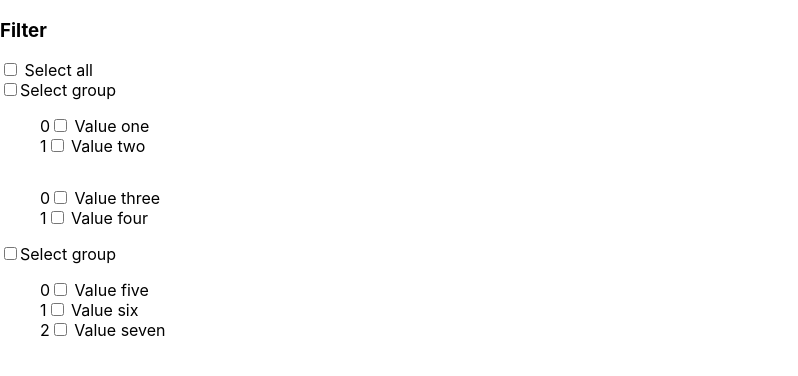
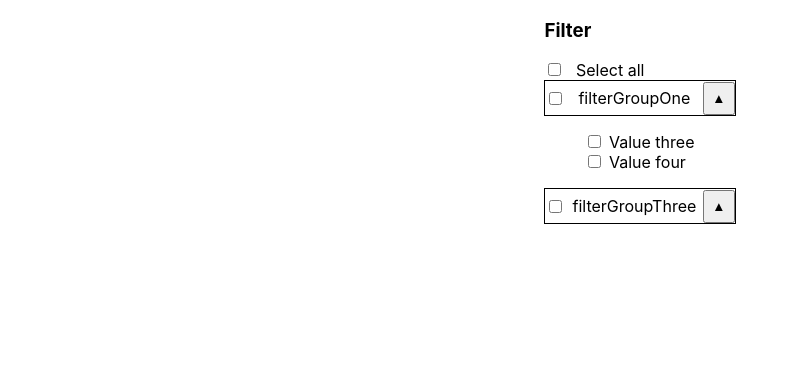
Before and after one commit to TrainingReact/FilterProject, a React (Create React App) app: page / in a window 1280 px wide. Shown: the top 376 px of the page, without its empty margins (0-798 px from the left). Built offline with nearby package versions, Linux system fonts and the light colour scheme.

Commit message:
sistemato alcuni problemi del filtro di gruppo, aggiunto il bottone per visualizzare o meno il sottofiltro, iniziato a gestire la visualizzazione degli item selezionati

```diff
--- a/src/components/ButtonFilter.js
+++ b/src/components/ButtonFilter.js
@@ -1,6 +1,7 @@
 import React from "react";
-export default function ButtonFilter() {
-  return <button>&#9660;</button>;
+export default function ButtonFilter(props) {
+  const { isSelected: isSelected, func: func } = props;
+  return isSelected ? <button onClick={func}>&#9660; </button> : <button onClick={func}>&#9650; </button>;
 }
 
-//&#9650;
+//
--- a/src/components/CheckboxSelectGroup.js
+++ b/src/components/CheckboxSelectGroup.js
@@ -1,5 +1,6 @@
-import React, { useRef, useState } from "react";
-
+import React, { useRef, useState, useMemo, useEffect, useCallback } from "react";
+import ButtonFilter from "./ButtonFilter";
+import { check, addIsCheckedToSubFilterData } from "../utils/utils";
 /**
  * the component manage the case in which select group checkbox is available from SUB_SELECT_ALL
  * @param {array} props.arrayData
@@ -8,67 +9,96 @@ import React, { useRef, useState } from "react";
  * @returns
  */
 export default function CheckboxSelectGroup(props) {
-  const { arrayData: arrayData, filterName: filterName } = props;
+  const { arrayData: arrayData, filterName: filterName, filterGroup: filterGroup } = props;
   //checkbox items select group ref
   const checkbox = useRef([]);
   //it add ischecked property for every sub filter value to set the state with updated data
-  const newData = arrayData.map((element) => {
-    return {
-      ...element,
-      isChecked: false,
-    };
-  });
+  const newData = addIsCheckedToSubFilterData(arrayData);
   //the useState is used to restore the previous checkboxes configuration
-  const [previous, setprevious] = useState(newData);
-  const [a, seta] = useState(0);
+  const [previous, setprevious] = useState({ data: newData });
+  //the useState is used to save the visibility after click button
+  const [isSelected, setIsSelected] = useState(false);
+  //the function allows to manage filter visibility after button click
+  const open = () => {
+    isSelected ? setIsSelected(false) : setIsSelected(true);
+  };
+  //the function allows to change class (button)
+  const styleClass = useMemo(() => (isSelected ? "checkbox-select-group-on" : "checkbox-select-group-off"), [isSelected]);
+  //checkbox select group ref
+  const selectGroup = useRef([]);
+  const [thisstate, setthisstate] = useState({ data: newData });
 
   //the function manage sub filter value checked and save the actual checked/unchecked
   //items configuration to allow to restore data in case of select group unchecked.
   const handleCheckChildElement = (event) => {
-    let data = previous;
+    let data = previous.data;
+    //find who is checked and save in data
     data.forEach((element) => {
       if (element.filterValue === event.target.value) {
         element.isChecked = event.target.checked;
       }
     });
-    setprevious(data);
-    seta(a + 1);
+    //save actual check/uncheck to restore
+    setprevious({
+      data: data,
+    });
+    setthisstate({
+      data: data,
+    });
   };
 
   //the function manage the select group selection. if select group is checked then
   //all the sub filter items must be checked. Otherwise, if select group is unchecked
   //then it restores the items to the previous state.
   const handleAllChecked = (event) => {
-    let data = previous;
+    let data = previous.data;
+    let appoggio = [{}];
+    //restore previous state
     if (event.target.checked === false) {
       data.map((element, key) => {
+        // appoggio.push(element);
         return (checkbox.current[key].checked = element.isChecked);
       });
+      //check all
     } else if (event.target.checked === true) {
       checkbox.current.forEach((el) => {
         el.checked = true;
+        appoggio.push({ filterName: "", filterValue: el.value, isChecked: el.checked });
+      });
+      setthisstate({
+        data: appoggio,
       });
     }
   };
 
+  useEffect(() => {
+    const ckbox = checkbox.current;
+    const result = check(ckbox);
+    if (result.length === ckbox.length) {
+      selectGroup.current.checked = true;
+    } else {
+      selectGroup.current.checked = false;
+    }
+  }, [handleCheckChildElement]);
+
+  useEffect(() => {
+    const ggg = thisstate.data.filter((el) => {
+      return el.isChecked === true;
+    });
+  }, [checkbox, handleCheckChildElement, handleAllChecked]);
+
   return (
-    <div className={"sub-filter-container "}>
-      <input type="checkbox" name="selectAll" onChange={handleAllChecked} value="checkedall" />
-      <label>{filterName}</label>
-      <ul className="list">
-        {previous.map((item, index) => {
+    <div className="sub-filter-container">
+      <div className="checkbox-select-group">
+        <input type="checkbox" name="selectAll" ref={selectGroup} onChange={handleAllChecked} value="checkedall" />
+        <label>{filterGroup}</label>
+        <ButtonFilter func={open} isSelected={isSelected} />
+      </div>
+      <ul className={"list " + styleClass}>
+        {previous.data.map((item, index) => {
           return (
-            <li>
-              {index}
-              <input
-                key={index}
-                ref={(el) => (checkbox.current[index] = el)}
-                onChange={handleCheckChildElement}
-                type="checkbox"
-                checked={item.isChecked}
-                value={item.filterValue}
-              />{" "}
-              {item.filterValue}
+            <li key={index}>
+              <input key={index} ref={(el) => (checkbox.current[index] = el)} onChange={handleCheckChildElement} type="checkbox" value={item.filterValue} /> {item.filterValue}
             </li>
           );
         })}
--- a/src/components/FilterGroup.js
+++ b/src/components/FilterGroup.js
@@ -1,6 +1,6 @@
 import { SUB_SELECT_ALL } from "../data/Data";
 import React from "react";
-import ViewSubFilterItem from "../utils/ViewSubFilterItem";
+import ViewSubFilterItem from "./ViewSubFilterItem";
 import CheckboxSelectGroup from "./CheckboxSelectGroup";
 
 /**
--- a/src/utils/ViewSubFilterItem.js
+++ b/src/components/ViewSubFilterItem.js
@@ -9,12 +9,11 @@ import React from "react";
 export default function ViewSubFilterItem(props) {
   const { arr: arr } = props;
   return (
-    <ul className="list">
+    <ul className="list-without-group">
       {arr.map((item, index) => {
         return (
           <li key={index}>
-            {index}
-            <input type="checkbox" name={item} /> {item.filterValue}
+            <input key={index} type="checkbox" name={item} /> {item.filterValue}
           </li>
         );
       })}
--- a/src/css/filter.css
+++ b/src/css/filter.css
@@ -13,11 +13,49 @@
   flex-grow: 1;
 }
 
-.list{
-  list-style-type: none;
-}
 
 .filter-body{
   display: flex;
     flex-flow: column nowrap;
 }
+
+
+.checkbox-select-group-on{
+display: block;
+}
+
+
+.checkbox-select-group-off{
+display: none;
+}
+
+#root{
+  display: flex;
+    justify-content: center;
+}
+
+.checkbox-select-group{
+  display: flex;
+    justify-content: space-between;
+    border: 1px solid;
+}
+
+input, button, label{
+  align-self:center;
+  padding: 7px;
+}
+
+.list{
+  border:1px solid;
+  margin: 0px;
+  list-style-type: none;
+}
+
+.sub-filter-container{
+  display: flex;
+    flex-flow: column nowrap;
+}
+
+.list-without-group{
+  list-style-type: none;
+}
--- /dev/null
+++ b/src/utils/utils.js
@@ -0,0 +1,26 @@
+/**
+ * the function checked if an array contains some checked element
+ * @param {array} ckbox
+ * @returns {array}
+ */
+export function check(ckbox) {
+  const result = ckbox.filter((el) => {
+    return el.checked === true;
+  });
+  return result;
+}
+
+/**
+ * the function add isChecked field to every sub filter item
+ * @param {array} arrayData
+ * @returns {array}
+ */
+export function addIsCheckedToSubFilterData(arrayData) {
+  const newData = arrayData.map((element) => {
+    return {
+      ...element,
+      isChecked: false,
+    };
+  });
+  return newData;
+}
```
Also changed, not shown: src/components/Filter.js (+0 -8 lines), src/components/FilterContainer.js (+0 -10 lines), src/hooks/useFilter.js (deleted, +0 -16 lines).
